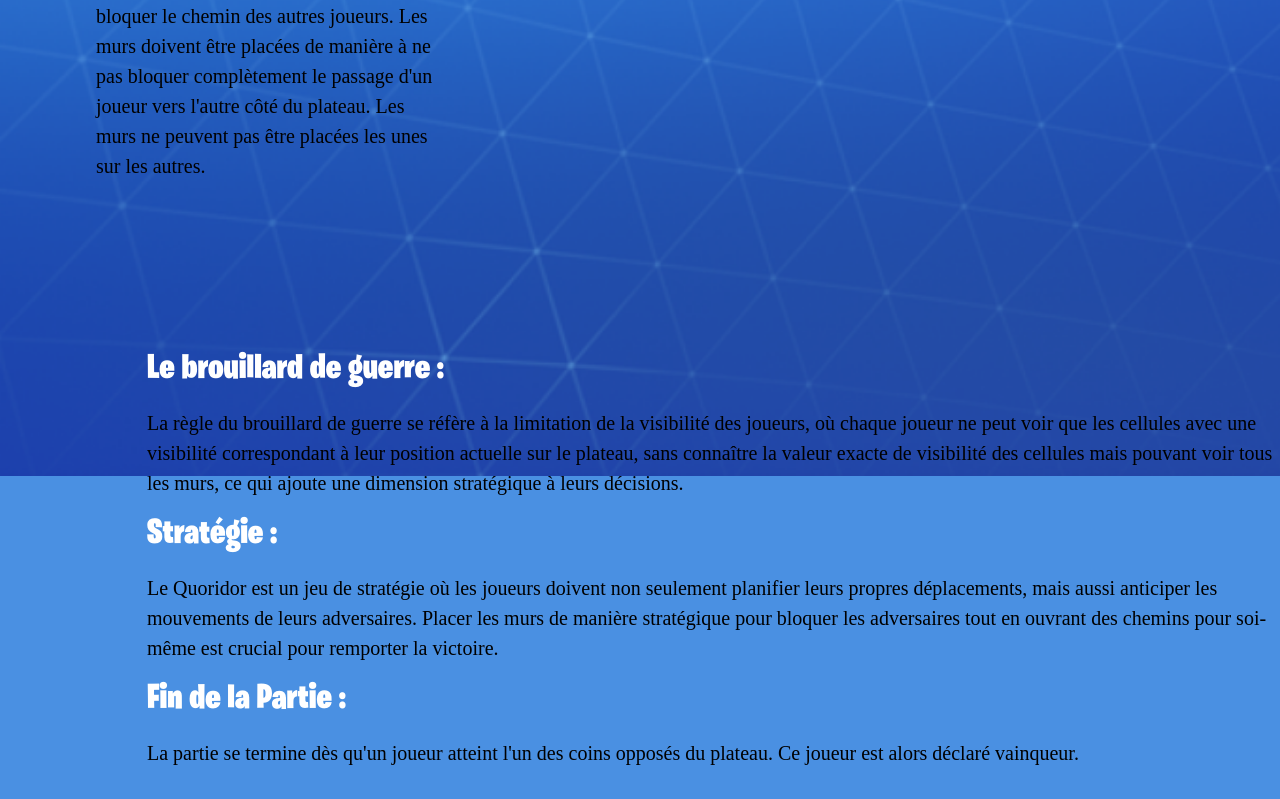
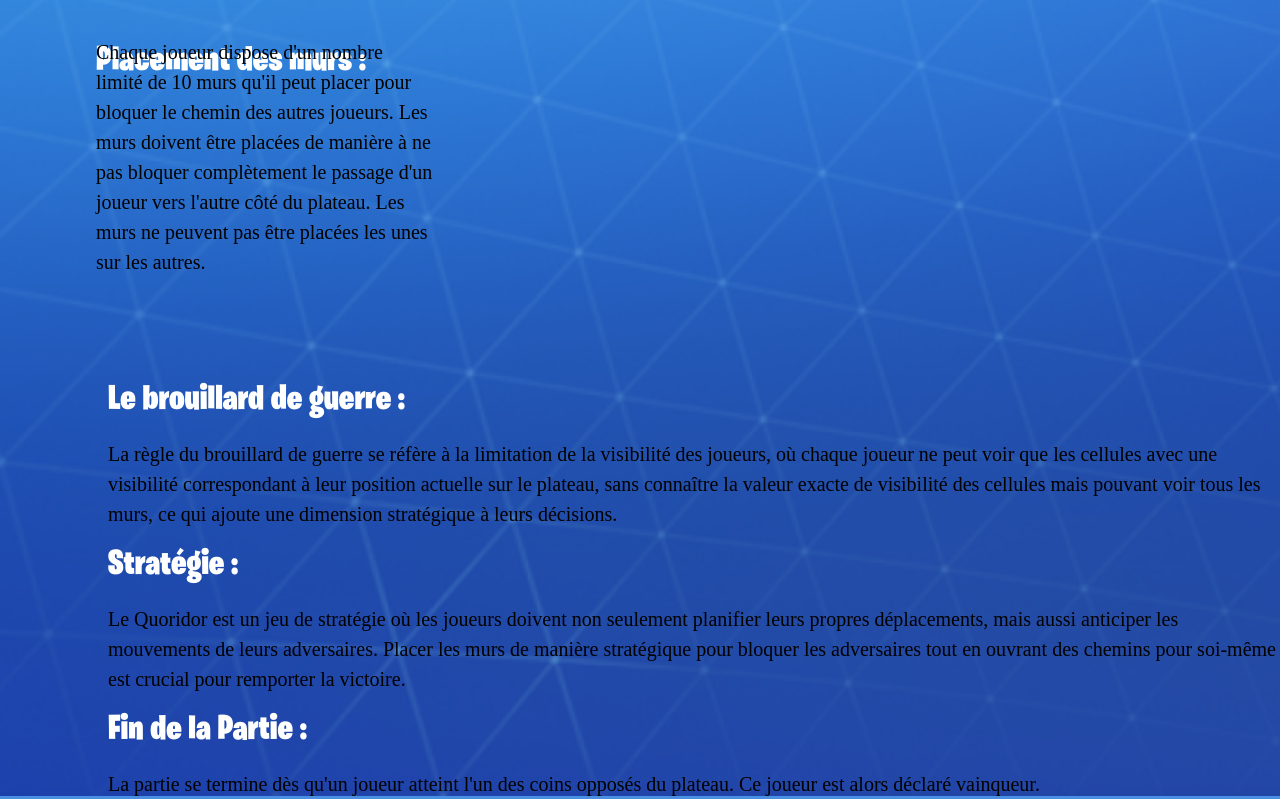
Before and after one commit to AUBINRAHMANI/PS8-FULLSTACK-FULLJS, a website: page front/html/règles.html in a window 1280 px wide. Shown: the part 884-1683 px from the top of the page. Before the commit the page ends 1652 px from the top, so only its background shows below. Drawn offline with Linux system fonts and the light colour scheme.

Commit message:
Résolution bugs en UX design

```diff
--- a/front/css/règles-styles.css
+++ b/front/css/règles-styles.css
@@ -11,7 +11,7 @@
 }
 body {
     justify-content: center;
-    height: 170vh;
+    height: 210vh;
     margin: 0;
     background-image: url('../files/BlueBackground.png'); /* Remplacez par le chemin de votre image */
     background-size: cover; /* Ajuste la taille de l'image pour couvrir l'ensemble de l'élément */
@@ -46,6 +46,7 @@
     line-height: 1.5; /* Hauteur de ligne */
     font-family: 'fantasy';
 }
+
 p1 {
     margin-right: 120px;
 }
@@ -62,8 +63,8 @@
 }
 .content2 {
     flex: 1;
-    margin-left: 147px;
-    margin-top: -105px; /* Réduire l'espace au-dessus de content2 */
+    margin-left: 108px;
+    margin-top: -170px; /* Réduire l'espace au-dessus de content2 */
 
 }
 
```
